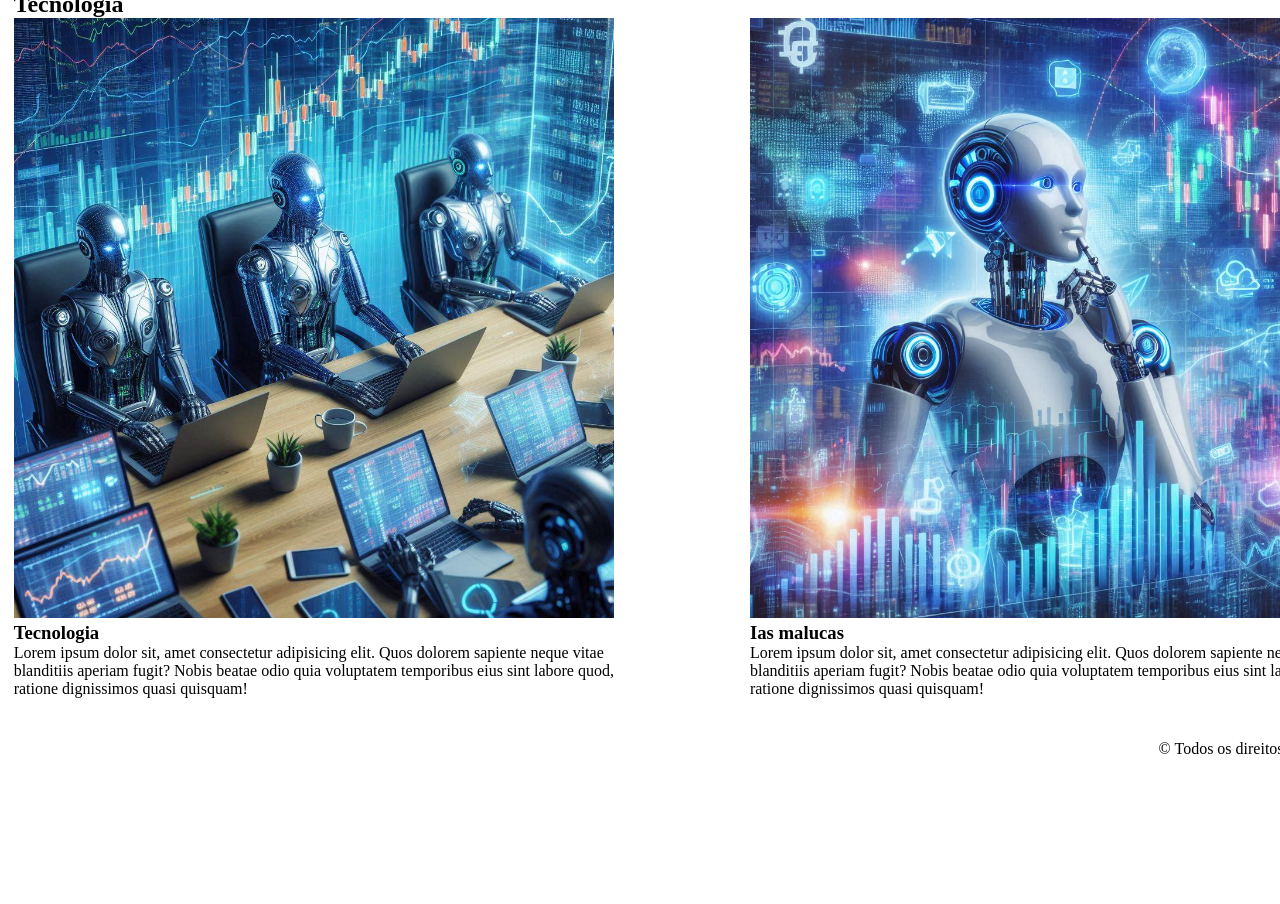
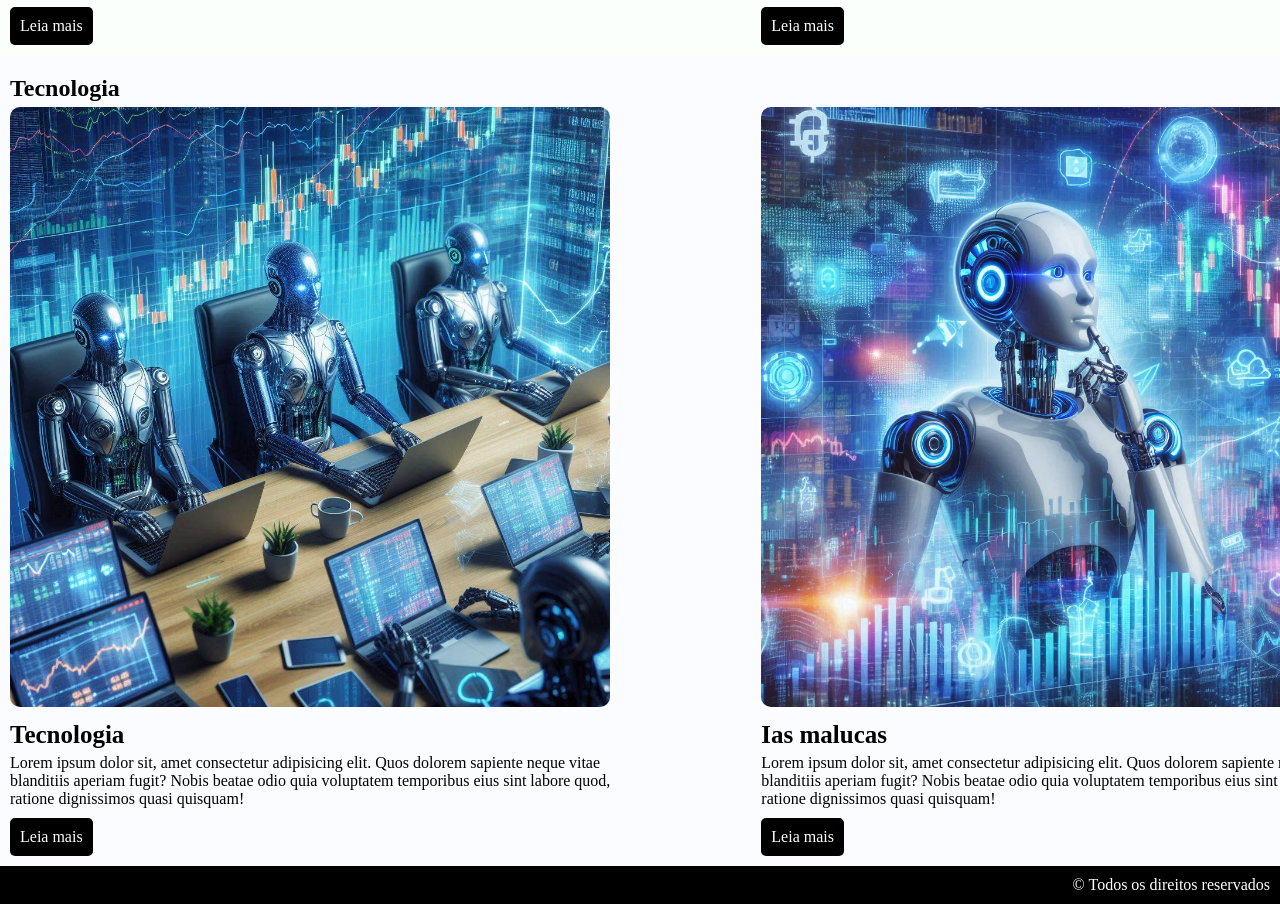
Before and after one commit to gabri3lsal3s/ebac-pratice-m1, a plain HTML site: page page.html in a window 1280 px wide. Shown: the part 812-1716 px from the top of the page. Before the commit the page ends 1580 px from the top, so only its background shows below. Drawn offline with Linux system fonts and the light colour scheme.

Commit message:
Updated portal de notícias on page.html and style.css.

```diff
--- a/page.html
+++ b/page.html
@@ -13,15 +13,15 @@
                 <h1>Portal de Notícias</h1>
                 <nav>
                     <ol>
-                        <li><a href="#">Mercado Financeiro</a></li>
-                        <li><a href="#">Tecnologia</a></li>
+                        <li><a href="#economy">Mercado Financeiro</a></li>
+                        <li><a href="#tecnology">Tecnologia</a></li>
                     </ol>
                 </nav>
         </div>
     </header>
     <main>
+        <section id="economy">
             <div class="container">
-            <section>
                 <header>
                     <h2>Mercado Financeiro</h2>
                 </header>
@@ -32,20 +32,21 @@
                         <p>
                             Lorem ipsum dolor sit amet consectetur adipisicing elit. Iusto est, aperiam eum dolores at recusandae repellat cumque voluptatum saepe animi quasi blanditiis expedita, quam repellendus reprehenderit adipisci quaerat maiores deleniti?
                         </p>
+                        <a href="#">Leia mais</a>
                     </article>
                     <article>
                         <img src="media_m4/mercado_financeiro2.jpeg">
-                        <h3>Manutanção da Selic</h3>
+                        <h3>Manutenção da Selic</h3>
                         <p>
                             Lorem ipsum dolor sit amet consectetur adipisicing elit. Iusto est, aperiam eum dolores at recusandae repellat cumque voluptatum saepe animi quasi blanditiis expedita, quam repellendus reprehenderit adipisci quaerat maiores deleniti?
                         </p>
+                        <a href="#">Leia mais</a>
                     </article>
                 </div>
+            </div>
         </section>
-        </div>
-        <br>
+        <section id="tecnology">
             <div class="container">
-            <section>
                 <header>
                     <h2>Tecnologia</h2>
                 </header>
@@ -58,6 +59,7 @@
                         <p>
                             Lorem ipsum dolor sit, amet consectetur adipisicing elit. Quos dolorem sapiente neque vitae blanditiis aperiam fugit? Nobis beatae odio quia voluptatem temporibus eius sint labore quod, ratione dignissimos quasi quisquam!
                         </p>
+                        <a href="#">Leia mais</a>
                     </article>
                     <article>
                         <img src="media_m4/tecnologia2.jpeg">
@@ -67,18 +69,16 @@
                         <p>
                             Lorem ipsum dolor sit, amet consectetur adipisicing elit. Quos dolorem sapiente neque vitae blanditiis aperiam fugit? Nobis beatae odio quia voluptatem temporibus eius sint labore quod, ratione dignissimos quasi quisquam!
                         </p>
+                        <a href="#">Leia mais</a>
                     </article>
                 </div>
+            </div>
         </section>
-        </div>
     </main>
-    <div class="container">
-        <br>
-        <div class="footer_">
-            <footer id="footer">
+    <div id="footer_">
+        <footer>
             &copy; Todos os direitos reservados
         </footer>
-        </div>
     </div>
 </body>
 
--- a/style.css
+++ b/style.css
@@ -9,17 +9,51 @@ body {
     color: black;
 }
 
-header li {
+header li, a {
     display: inline;
+    padding: 5px;
+    color: white;
+    text-decoration: none;
+}
+
+header a:hover {
+    text-decoration: underline;
 }
 
 header .container {
     display: flex;
+    justify-content: space-between;
+    align-items: center;
+}
+
+body > header {
+    display: flex;
+    background-color: black;
+    color: white;
+    padding: 20px;
+}
+
+header h2 {
+    margin: 10px 0 5px 0;
+    font-size: 20p;
+}
+
+header h3 {
+    margin: 10px 0 5px 0;
+    font-size: 25px;
 }
 
 .container {
     width: 1366px;
     margin: 0 auto;
+}
+
+#economy {
+    background-color: rgba(215, 255, 215, 0.1);
+}
+
+#tecnology {
+    background-color: rgba(215, 226, 255, 0.1);
 }
 
 .articles {
@@ -30,21 +64,36 @@ header .container {
 
 .articles article img {
     height: 600px;
+    border-radius: 10px;
 }
 
 .articles article {
     width: 45%;
 }
 
-section {
-    padding: 1%;
+.articles a {
+    background-color: black;
+    color: white;
+    display: inline-block;
+    margin-top: 10px;
+    padding: 10px;
+    border-radius: 5px;
+    text-decoration: none;
 }
 
+.articles a:hover {
+    text-decoration: underline;
+}
 
+section {
+    padding: 10px;
+}
 
-.footer_ {
+#footer_ {
     display: flex;
     flex-wrap: wrap;
     justify-content: end;
     padding: 10px;
+    background-color: black;
+    color: white;
 }
```
Also changed, not shown: 1 other file. Lines whose indentation alone changed are shown as unchanged.
